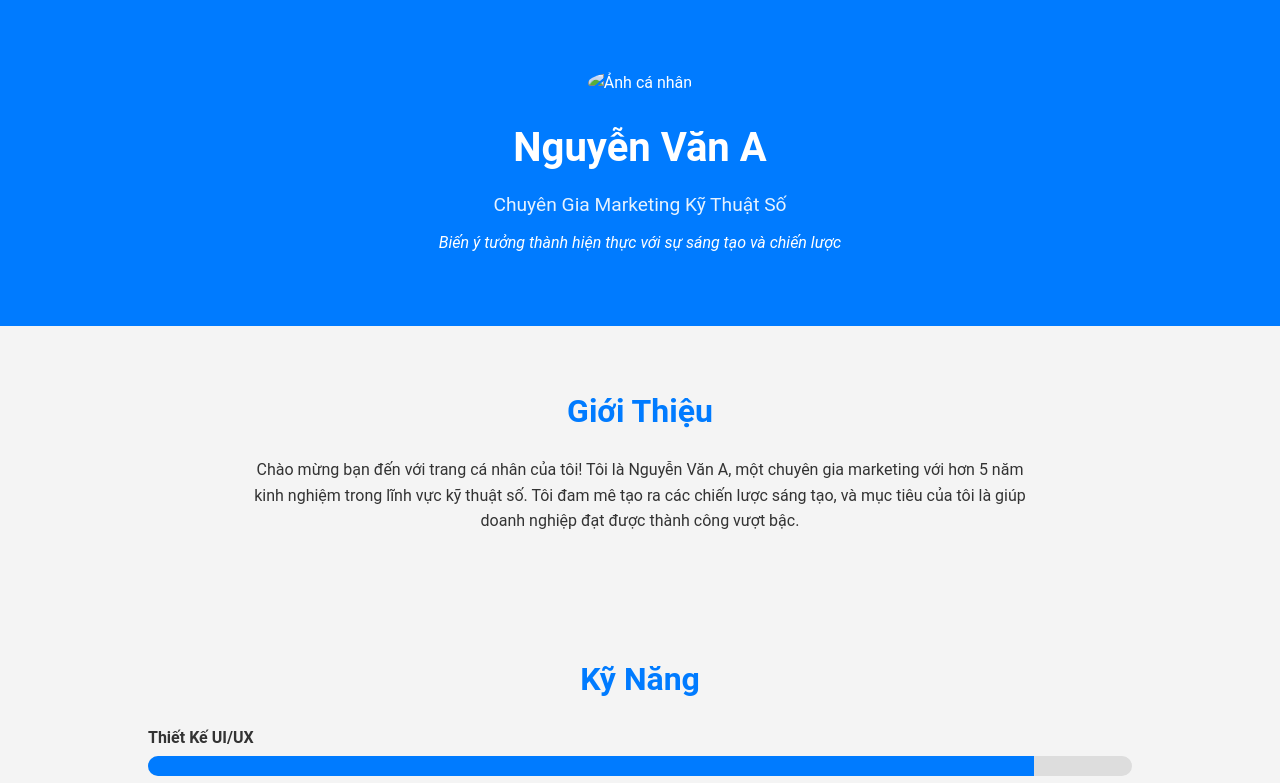
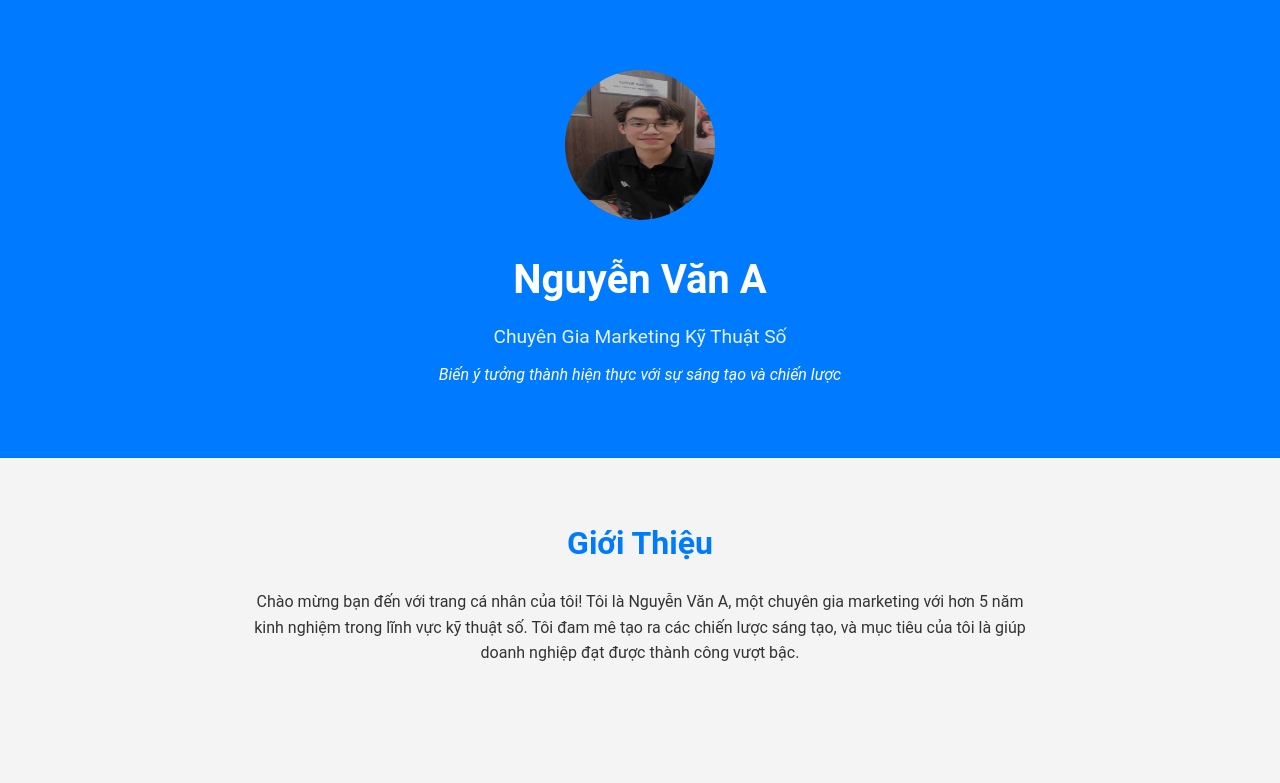
Before and after one commit to hiuphn/phamhuynhngochieu.io, a plain HTML site: page index.html in a window 1280 px wide. Shown: the top 783 px of the page. Drawn offline with Linux system fonts and the light colour scheme; the site is published under a folder, as on GitHub Pages, so addresses that start at the root find nothing.

Commit message:
testsdsdsddfd

```diff
--- a/index.html
+++ b/index.html
@@ -10,7 +10,7 @@
     <!-- Header -->
     <header>
         <div class="container">
-            <img src="/ava.jpg" alt="Ảnh cá nhân" class="profile-img">
+            <img src="ava.jpg" alt="Ảnh cá nhân" class="profile-img">
             <h1>Nguyễn Văn A</h1>
             <p class="title">Chuyên Gia Marketing Kỹ Thuật Số</p>
             <p class="slogan">Biến ý tưởng thành hiện thực với sự sáng tạo và chiến lược</p>
```
